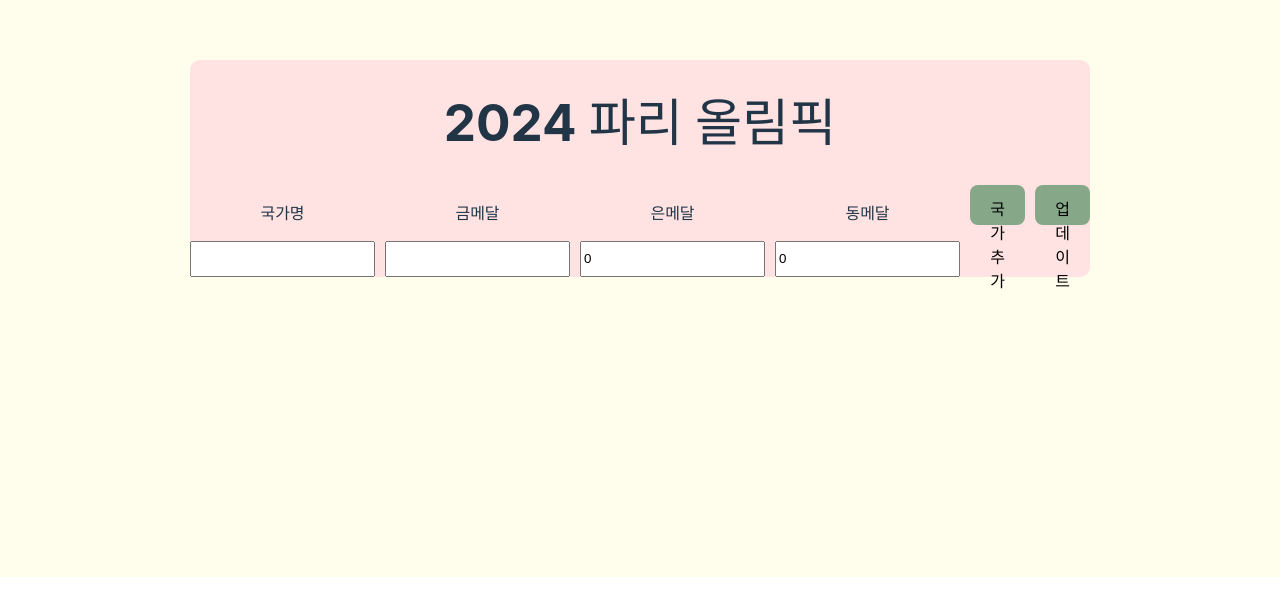
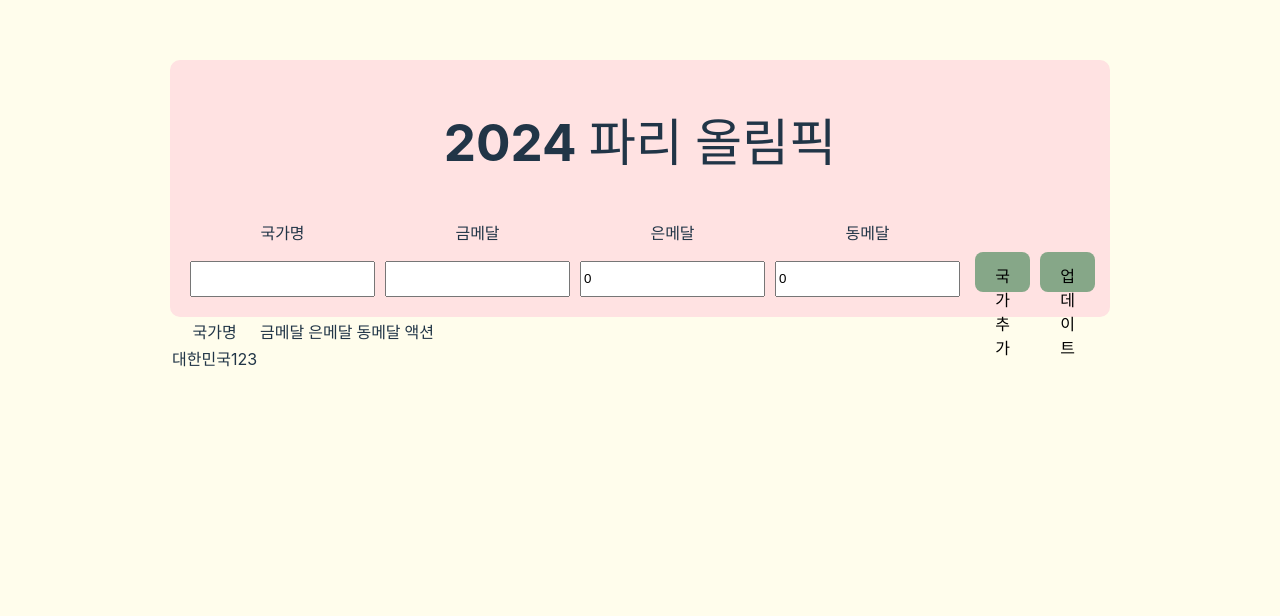
Before and after one commit to JinchaeKim/Olympic, a React (Vite) app: page / in a window 1280 px wide. Shown: the part 240-856 px from the top of the page. Before the commit the page ends 817 px from the top, so only its background shows below. Built offline with nearby package versions, Linux system fonts and the light colour scheme.

Commit message:
header 하단 table 틀 추가

```diff
--- a/src/components/Header/Header.jsx
+++ b/src/components/Header/Header.jsx
@@ -6,17 +6,15 @@ export const Header = () => {
   const [gold, setGold] = useState(0);
   const [silver, setSilver] = useState(0);
   const [bronze, setBronze] = useState(0);
+  const [country, setCountry] = useState("");
 
-  // const addNewItem = (e) => {
-  //   e.preventDefault();
-  // };
+  const addNewItem = (e) => {
+    e.preventDefault();
+  };
 
   return (
     <div className={styles.entire}>
-      <form
-        className={styles.formStyle}
-        // onSubmit={addNewItem}
-      >
+      <form className={styles.formStyle} onSubmit={addNewItem}>
         <h1 className={styles.titleStyle}>2024 파리 올림픽</h1>
         <div
           style={{
@@ -71,23 +69,34 @@ export const Header = () => {
               }}
             />
           </div>
-          <button
-            type="submit"
-            onSubmit={(e) => {
-              console.log(e.target.nation);
-              console.log(gold);
-              console.log(silver);
-              console.log(bronze);
-            }}
-            className={styles.btnStyle}
-          >
-            국가 추가
-          </button>
-          <button type="submit" className={styles.btnStyle}>
-            업데이트
-          </button>
+          <div className={styles.btnGroupStyle}>
+            <button type="submit" className={styles.btnStyle}>
+              국가 추가
+            </button>
+            <button type="submit" className={styles.btnStyle}>
+              업데이트
+            </button>
+          </div>
         </div>
       </form>
+      {/* 리스트 부분 작성 start */}
+      <table>
+        <thead>
+          <tr>
+            <th>국가명</th>
+            <th>금메달</th>
+            <th>은메달</th>
+            <th>동메달</th>
+            <th>액션</th>
+          </tr>
+        </thead>
+        <tbody className={styles.tableBody}>
+          <tr>대한민국</tr>
+          <tr>1</tr>
+          <tr>2</tr>
+          <tr>3</tr>
+        </tbody>
+      </table>
     </div>
   );
 };
--- a/src/components/Header/Header.module.css
+++ b/src/components/Header/Header.module.css
@@ -1,6 +1,6 @@
 .entire {
   padding: 300px;
-  display: flex;
+  /* display: flex; */
   background-color: #fffdec;
 }
 
@@ -21,11 +21,17 @@
   height: 30px;
 }
 
+.btnGroupStyle {
+  display: flex;
+  align-items: flex-end;
+}
+
 .btnStyle {
   display: align;
   height: 40px;
   background-color: #86a788;
   align-items: flex-end;
+  margin: 5px;
 }
 
 .titleStyle {
@@ -42,4 +48,10 @@
   justify-content: center;
   background-color: #ffe2e2;
   border-radius: 10px;
+  padding: 20px;
 }
+
+/* list - table */
+.tableBody {
+  display: flex;
+}
```
Also changed, not shown: src/App.jsx (+0 -9 lines), src/components/List/table.jsx (added).
